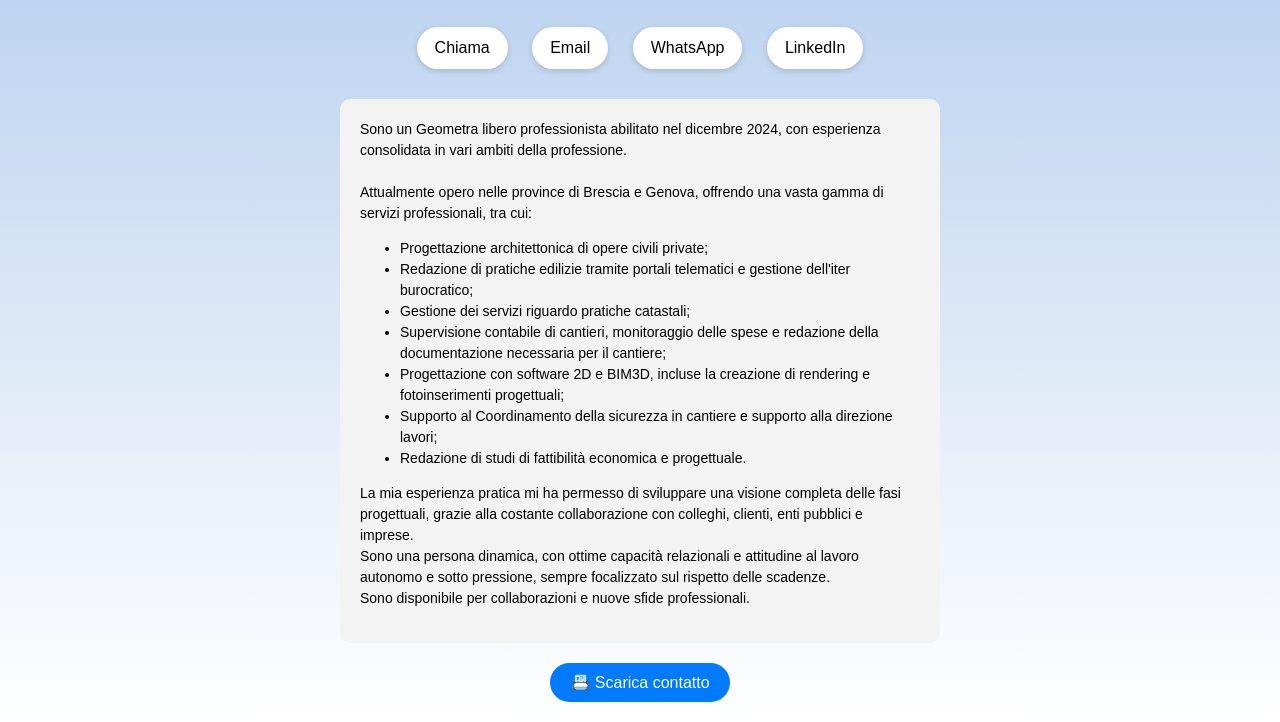
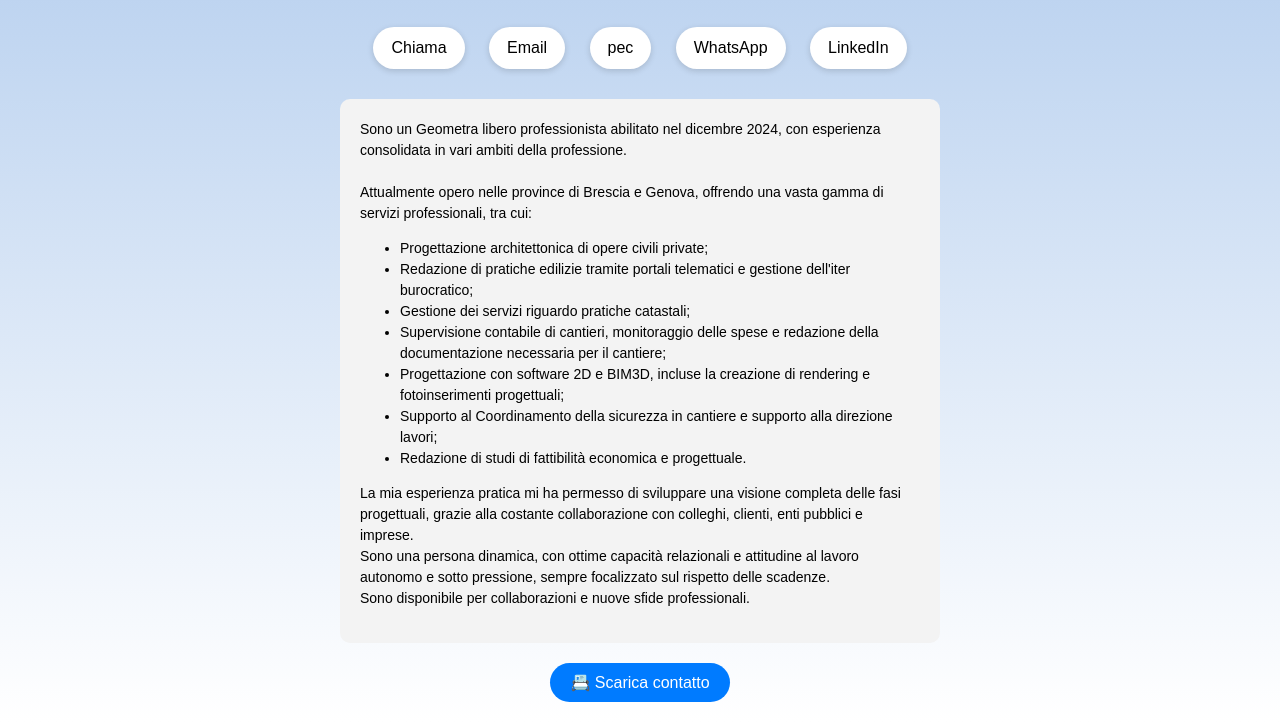
Before and after one commit to Nico0371/nicolas-fona01, a plain HTML site: page index.html in a window 1280 px wide. Shown: the part 257-979 px from the top of the page. Drawn offline with Linux system fonts and the light colour scheme.

Commit message:
index.html

```diff
--- a/index.html
+++ b/index.html
@@ -78,6 +78,7 @@
     <div class="buttons">
       <a href="tel:+393459957047">Chiama</a>
       <a href="mailto:geom.fonanicolas@gmail.com">Email</a>
+       <a href="mailto:nicolas.fona@geopec.it">pec</a>
       <a href="https://wa.me/393459957047">WhatsApp</a>
       <a href="https://www.linkedin.com/in/nicolas-fona" target="_blank">LinkedIn</a>
     </div>
```
